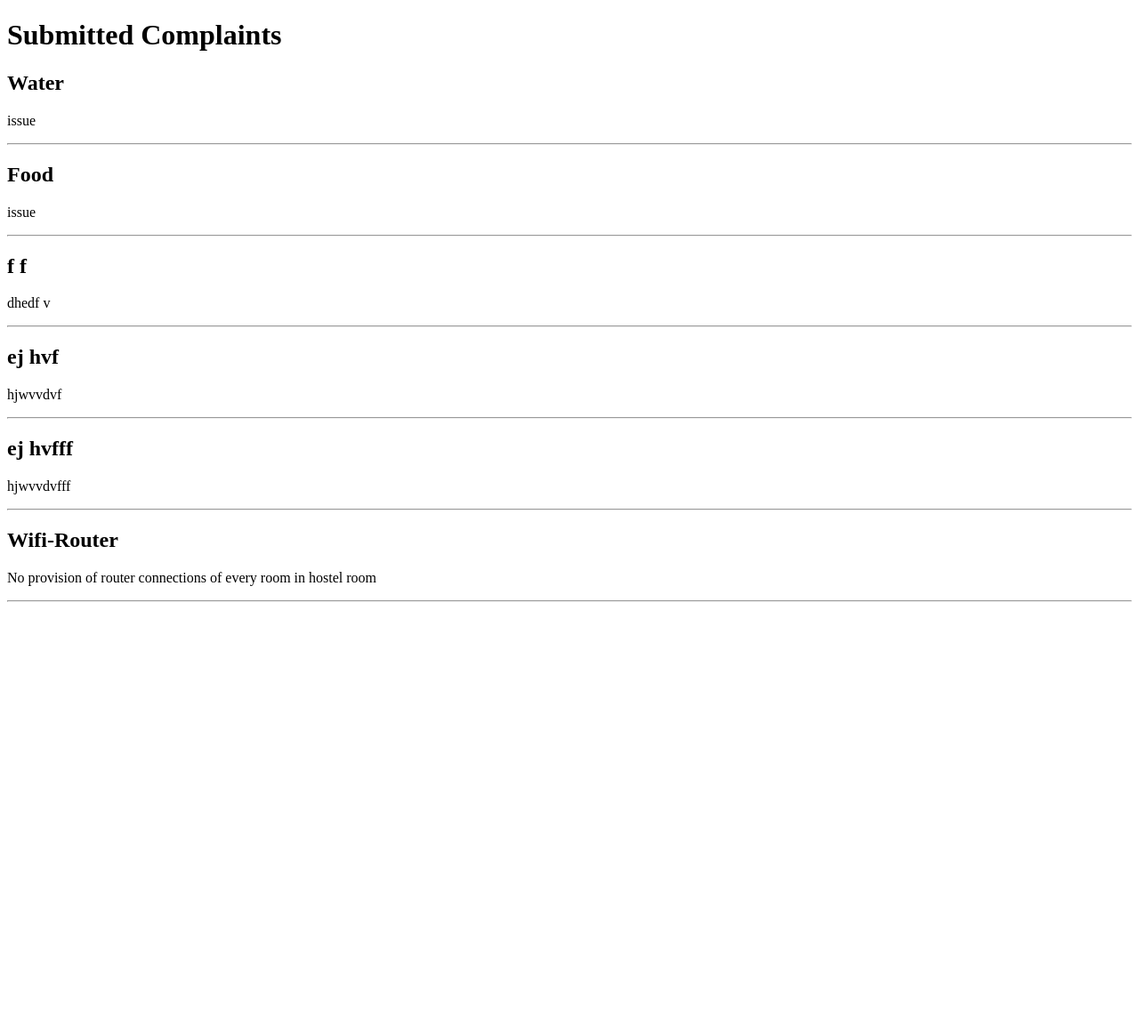
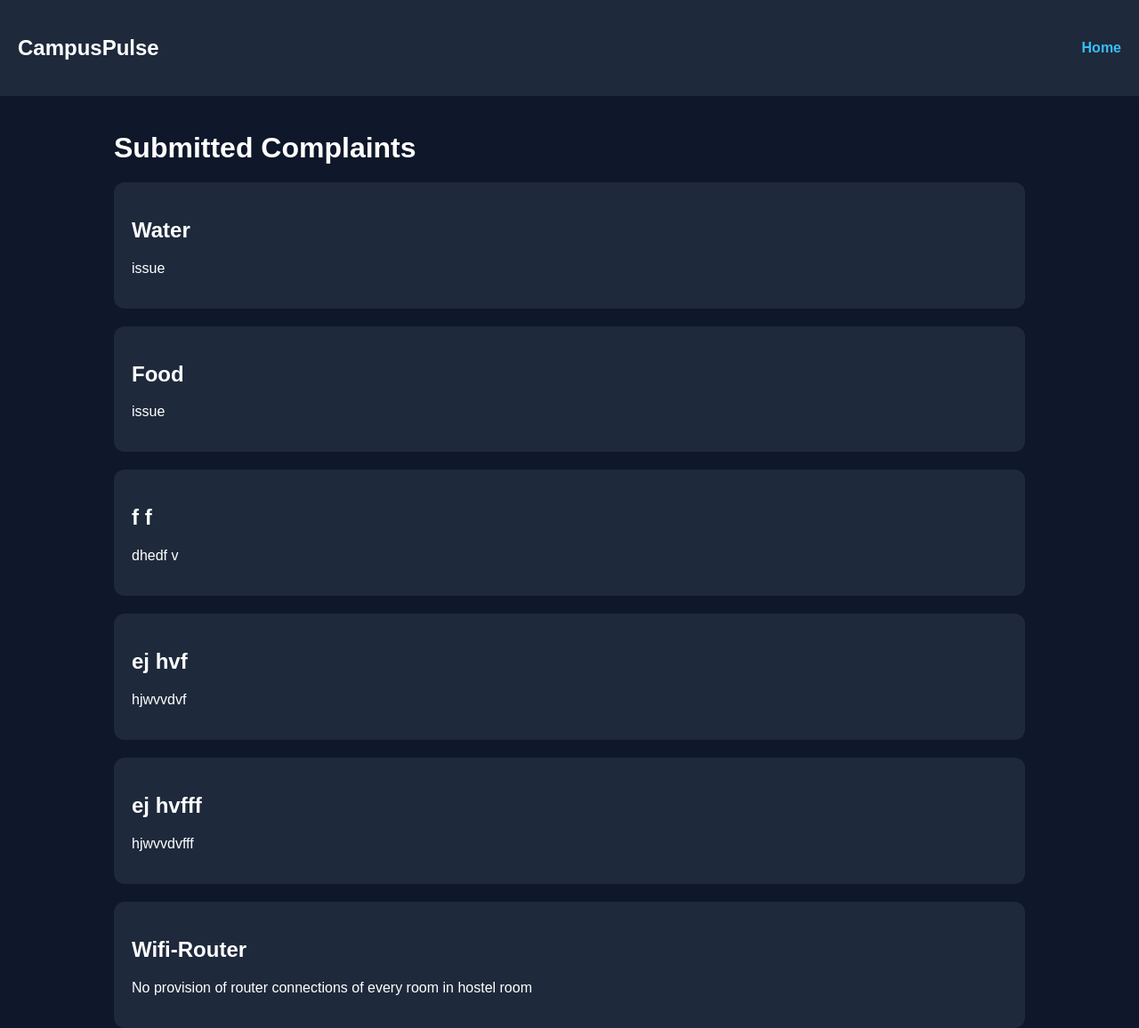
Before and after one commit to IsukapatlaGanesh/CampusPulse, a Flask app: page /complaints in a window 1280 px wide. Shown: the whole page at 89% size. Before the commit the page ends 677 px from the top, so only its background shows below. Run offline with Flask 3, Linux system fonts and the light colour scheme; data comes from the database, SQL or seed files in the repository; both versions use the stored data as it was after the commit.

Commit message:
Improved UI with complaint cards and navbar

```diff
--- a/static/css/style.css
+++ b/static/css/style.css
@@ -1,14 +1,64 @@
+body {
+    margin: 0;
+    font-family: Arial, sans-serif;
+    background-color: #0f172a;
+    color: white;
+}
+
+.navbar {
+    background-color: #1e293b;
+    padding: 20px;
+
+    display: flex;
+    justify-content: space-between;
+    align-items: center;
+}
+
+.navbar a {
+    color: #38bdf8;
+    text-decoration: none;
+    font-weight: bold;
+}
+
+.container {
+    width: 80%;
+    margin: auto;
+    margin-top: 40px;
+}
+
+h1 {
+    margin-bottom: 20px;
+}
+
+form {
+    display: flex;
+    flex-direction: column;
+    gap: 15px;
+}
+
 input, textarea {
-    width: 300px;
-    padding: 10px;
-    border-radius: 5px;
+    padding: 12px;
     border: none;
+    border-radius: 8px;
+    font-size: 16px;
+}
+
+textarea {
+    height: 120px;
 }
 
 button {
-    padding: 10px 20px;
+    padding: 12px;
     background-color: #38bdf8;
     border: none;
-    border-radius: 5px;
+    border-radius: 8px;
+    font-size: 16px;
     cursor: pointer;
 }
+
+.card {
+    background-color: #1e293b;
+    padding: 20px;
+    border-radius: 12px;
+    margin-top: 20px;
+}
--- a/templates/complaints.html
+++ b/templates/complaints.html
@@ -3,27 +3,35 @@
 <head>
     <meta charset="UTF-8">
     <meta name="viewport" content="width=device-width, initial-scale=1.0">
-    <title>All Complaints</title>
+    <title>Complaints</title>
 
     <link rel="stylesheet" href="{{ url_for('static', filename='css/style.css') }}">
 </head>
 <body>
 
-    <h1>Submitted Complaints</h1>
+    <nav class="navbar">
+        <h2>CampusPulse</h2>
 
-    {% for complaint in complaints %}
+        <a href="/">Home</a>
+    </nav>
 
-        <div>
+    <div class="container">
+
+        <h1>Submitted Complaints</h1>
+
+        {% for complaint in complaints %}
+
+        <div class="card">
 
             <h2>{{ complaint[1] }}</h2>
 
             <p>{{ complaint[2] }}</p>
 
-            <hr>
-
         </div>
 
-    {% endfor %}
+        {% endfor %}
+
+    </div>
 
 </body>
 </html>
```
Also changed, not shown: templates/index.html (+28 -8 lines), database.db.
